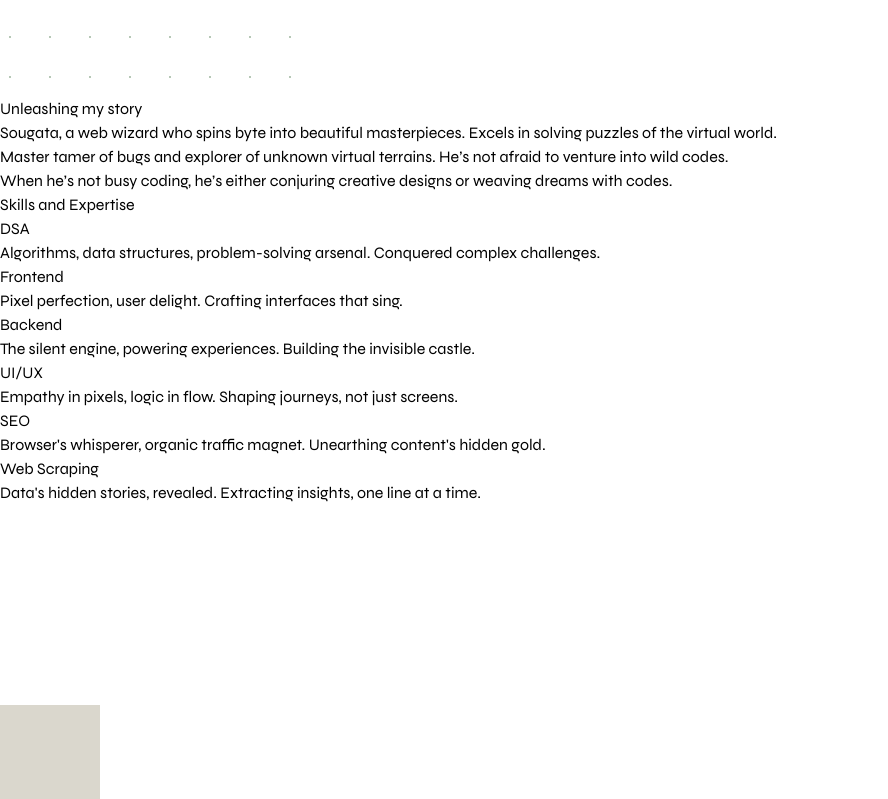
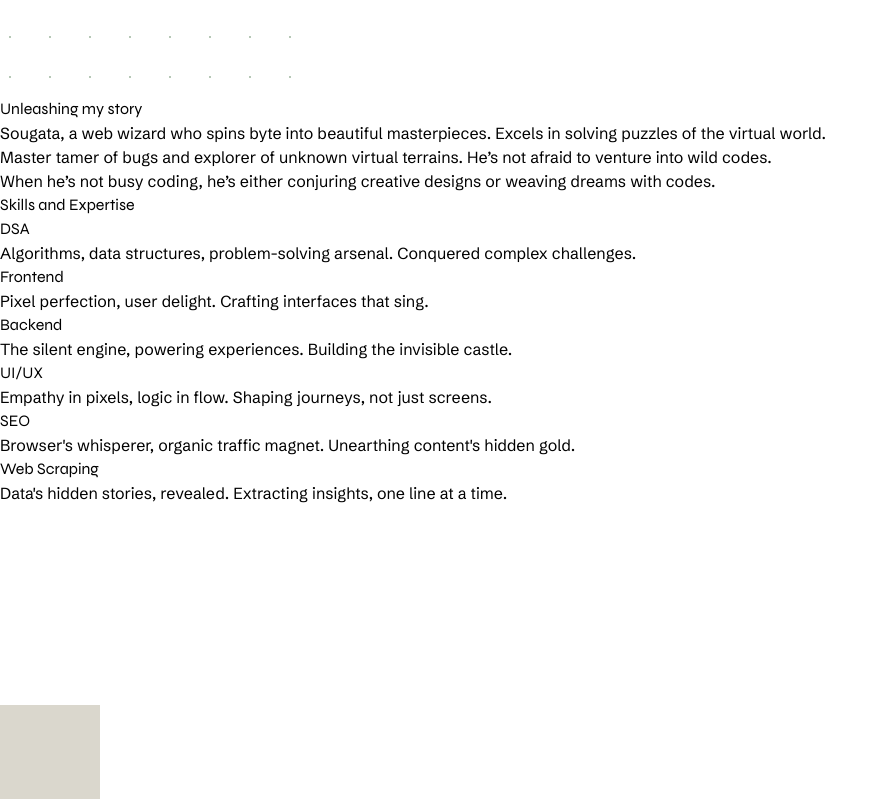
Before and after one commit to SougataMondal2000/portfolio, a React (Vite) app: page / in a window 1280 px wide. Shown: the part 2661-3460 px from the top of the page, without its empty margins (0-888 px from the left). Built offline with nearby package versions, Linux system fonts and the light colour scheme.

Commit message:
fourth commit

```diff
--- a/src/index.css
+++ b/src/index.css
@@ -22,7 +22,6 @@ h3{
 }
 
 p{
-  font-family: 'Syne', sans-serif;
   animation: typing-effect 2s ease-in-out forwards;
 }
 
```
